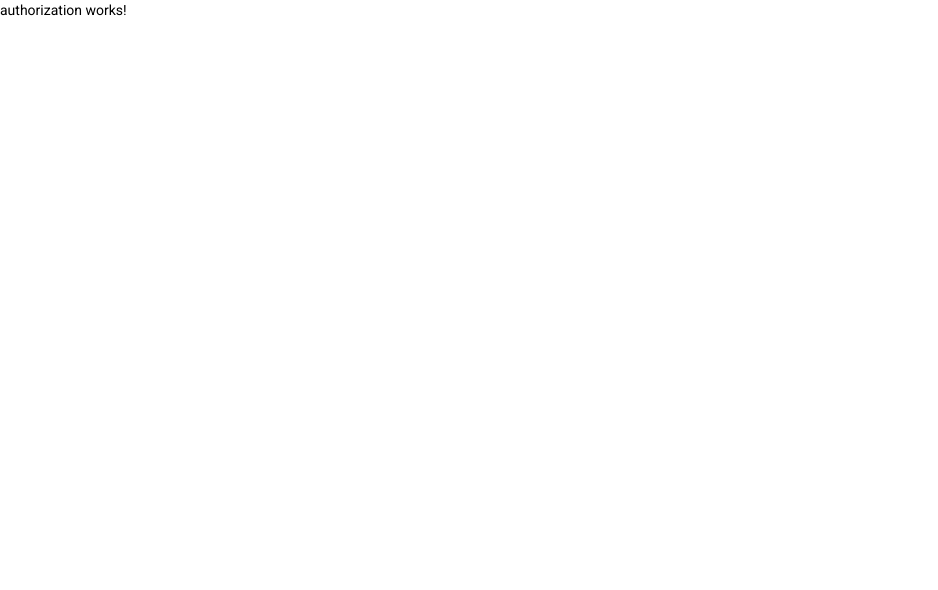
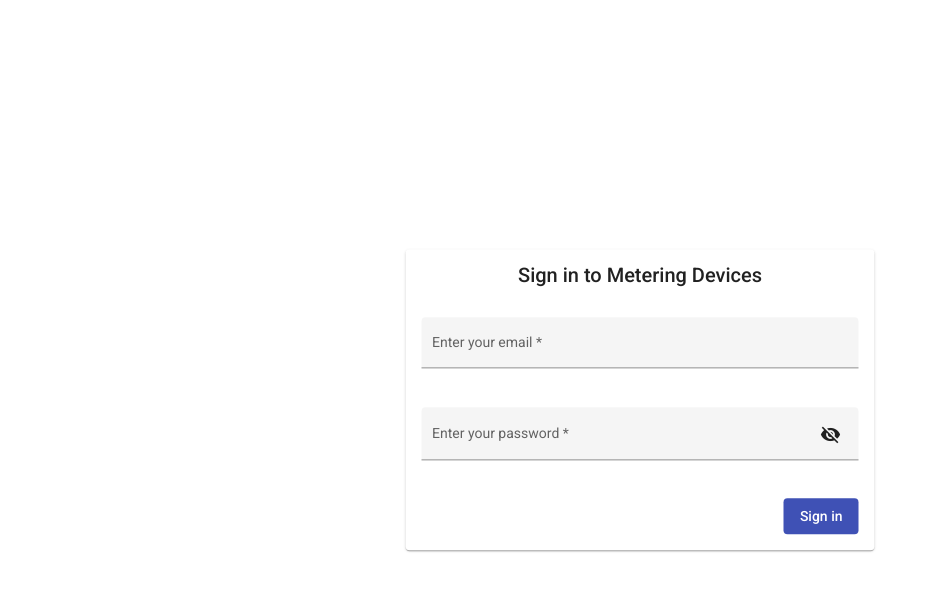
Before and after one commit to ishnyakova-victoria/metering-devices, an Angular app: page /authorization in a window 1280 px wide. Shown: the top 590 px of the page, without its empty margins (0-938 px from the left). Built offline with nearby package versions, Linux system fonts and the light colour scheme.

Commit message:
added markup of authorization

```diff
--- a/src/app/components/authorization/authorization.component.html
+++ b/src/app/components/authorization/authorization.component.html
@@ -1 +1,32 @@
-<p>authorization works!</p>
+<mat-card class="card">
+    <mat-card-header class="card__header">
+        <mat-card-title class="card__title">Sign in to Metering Devices</mat-card-title>
+    </mat-card-header>
+
+    <mat-card-content class="card__content">
+        <form class="form">
+            <mat-form-field class="form__field" appearance="fill">
+                <mat-label class="form__label">Enter your email</mat-label>
+                <input class="form__input" matInput placeholder="pat@example.com" required>
+                <mat-error class="form__error">
+                    Email is <strong>required</strong>
+                </mat-error>
+            </mat-form-field>
+
+            <mat-form-field class="form__field" appearance="fill">
+                <mat-label class="form__label">Enter your password</mat-label>
+                <input class="form__input" matInput [type]="hidePassword ? 'password' : 'text'" required>
+                <button class="form__hide-button" mat-icon-button matSuffix (click)="hidePassword = !hidePassword" [attr.aria-label]="'Hide password'" [attr.aria-pressed]="hidePassword">
+                    <mat-icon>{{ hidePassword ? 'visibility_off' : 'visibility' }}</mat-icon>
+                </button>
+                <mat-error class="form__error">
+                    Password is <strong>required</strong>
+                </mat-error>
+            </mat-form-field>
+
+            <div class="form__button-row">
+                <button class="form__button" mat-flat-button color="primary">Sign in</button>
+            </div>
+        </form>
+    </mat-card-content>
+</mat-card>
--- a/src/app/components/authorization/authorization.component.less
+++ b/src/app/components/authorization/authorization.component.less
@@ -0,0 +1,35 @@
+:host {
+    display : block;
+    position: absolute;
+    top: 50%;
+    left: 50%;
+    transform: translate(-50%, -50%);
+}
+
+.card {
+    &__header {
+        margin-bottom: 20px;
+        display: flex;
+        justify-content: center;
+    }
+
+    &__title {
+        text-align: center;
+    }
+}
+
+.form {
+    min-width: 150px;
+    max-width: 500px;
+    width: 100%;
+
+    &__field {
+        width: 100%;
+        margin-bottom: 20px;
+    }
+
+    &__button-row {
+        display: flex;
+        justify-content: flex-end;
+    }
+}
--- a/src/app/components/authorization/authorization.component.ts
+++ b/src/app/components/authorization/authorization.component.ts
@@ -6,6 +6,7 @@ import { Component, OnInit } from '@angular/core';
   styleUrls: ['./authorization.component.less']
 })
 export class AuthorizationComponent implements OnInit {
+  public hidePassword: boolean = true;
 
   constructor() { }
 
```
Also changed, not shown: src/app/app.module.ts (+18 -3 lines).
